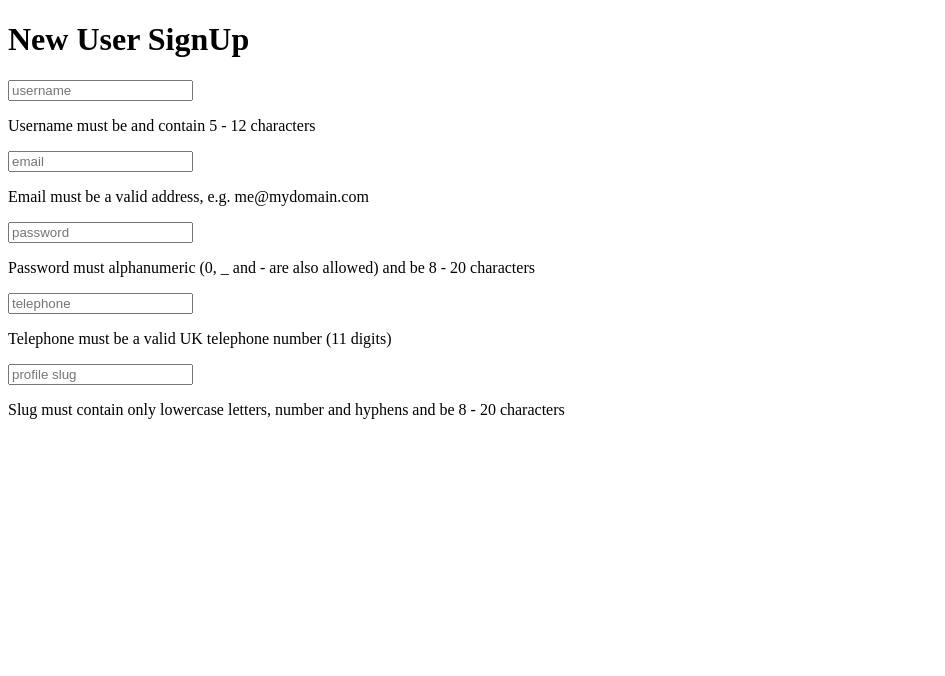
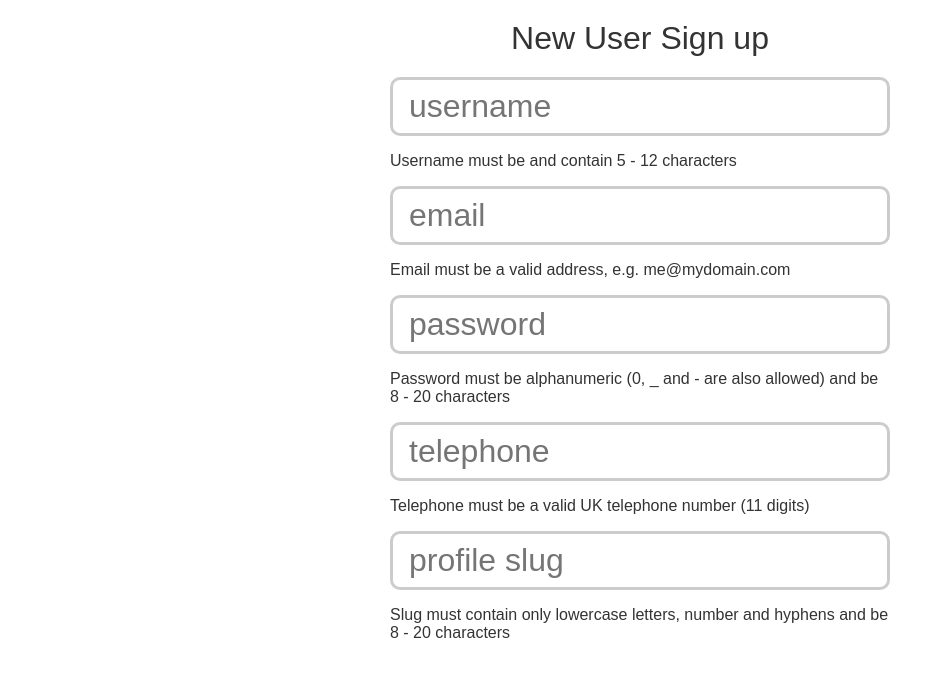
Before and after one commit to b3t0247/signup-form, a plain HTML site: page index.html in a window 1280 px wide. Shown: the whole page, without its empty margins (0-945 px from the left). Drawn offline with Linux system fonts and the light colour scheme.

Commit message:
added styles.css with base settings

```diff
--- a/index.html
+++ b/index.html
@@ -2,11 +2,11 @@
 <html lang="en">
     <head>
         <meta charset="utf-8" />
-        <title>RegEx SignUp Form</title>
+        <title>RegEx Signup Form</title>
         <link rel="stylesheet" href="./styles.css" />
     </head>
     <body>
-        <h1>New User SignUp</h1>
+        <h1>New User Sign up</h1>
         <form>
             <input type="text" name="username" placeholder="username" />
             <p>Username must be  and contain 5 - 12 characters</p>
@@ -15,7 +15,7 @@
             <p>Email must be a valid address, e.g. me@mydomain.com</p>
 
             <input type="password" name="password" placeholder="password" />
-            <p>Password must alphanumeric (0, _ and - are also allowed) and be 8 - 20 characters</p>
+            <p>Password must be alphanumeric (0, _ and - are also allowed) and be 8 - 20 characters</p>
 
             <input type="text" name="telephone" placeholder="telephone" />
             <p>Telephone must be a valid UK telephone number (11 digits)</p>
@@ -23,6 +23,6 @@
             <input type="text" name="slug" placeholder="profile slug" />
             <p>Slug must contain only lowercase letters, number and hyphens and be 8 - 20 characters</p>
         </form>
-        <script type="text/javascript" src="" ></script>
+        <script type="text/javascript" src="./validation.js" ></script>
     </body>
 </html>
--- a/styles.css
+++ b/styles.css
@@ -0,0 +1,34 @@
+html {
+    box-sizing: border-box;
+}
+
+*, *:before, *:after {
+    box-sizing: inherit;
+}
+
+body {
+    font-family: arial;
+    color: #333;
+}
+
+h1 {
+    font-weight: normal;
+    margin: 20px auto;
+    text-align: center;
+}
+
+form {
+    width: 500px;
+    margin: 20px auto;
+}
+
+input {
+    display: block;
+    padding: 8px 16px;
+    font-size: 2em;
+    margin: 10px auto;
+    width: 100%;
+    border-radius: 10px;
+    border: 3px solid #ccc;
+    outline: none !important;
+}
```
